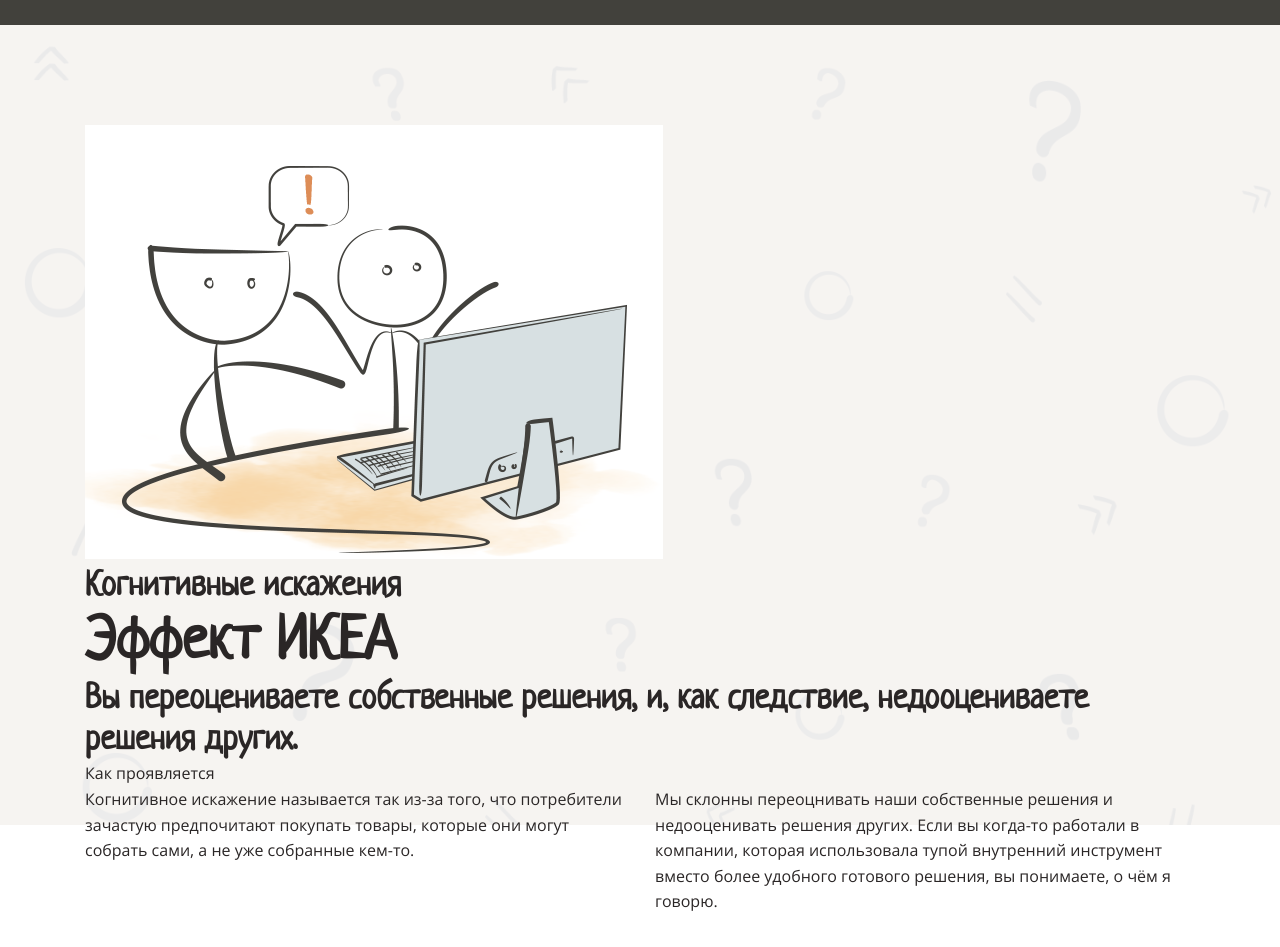
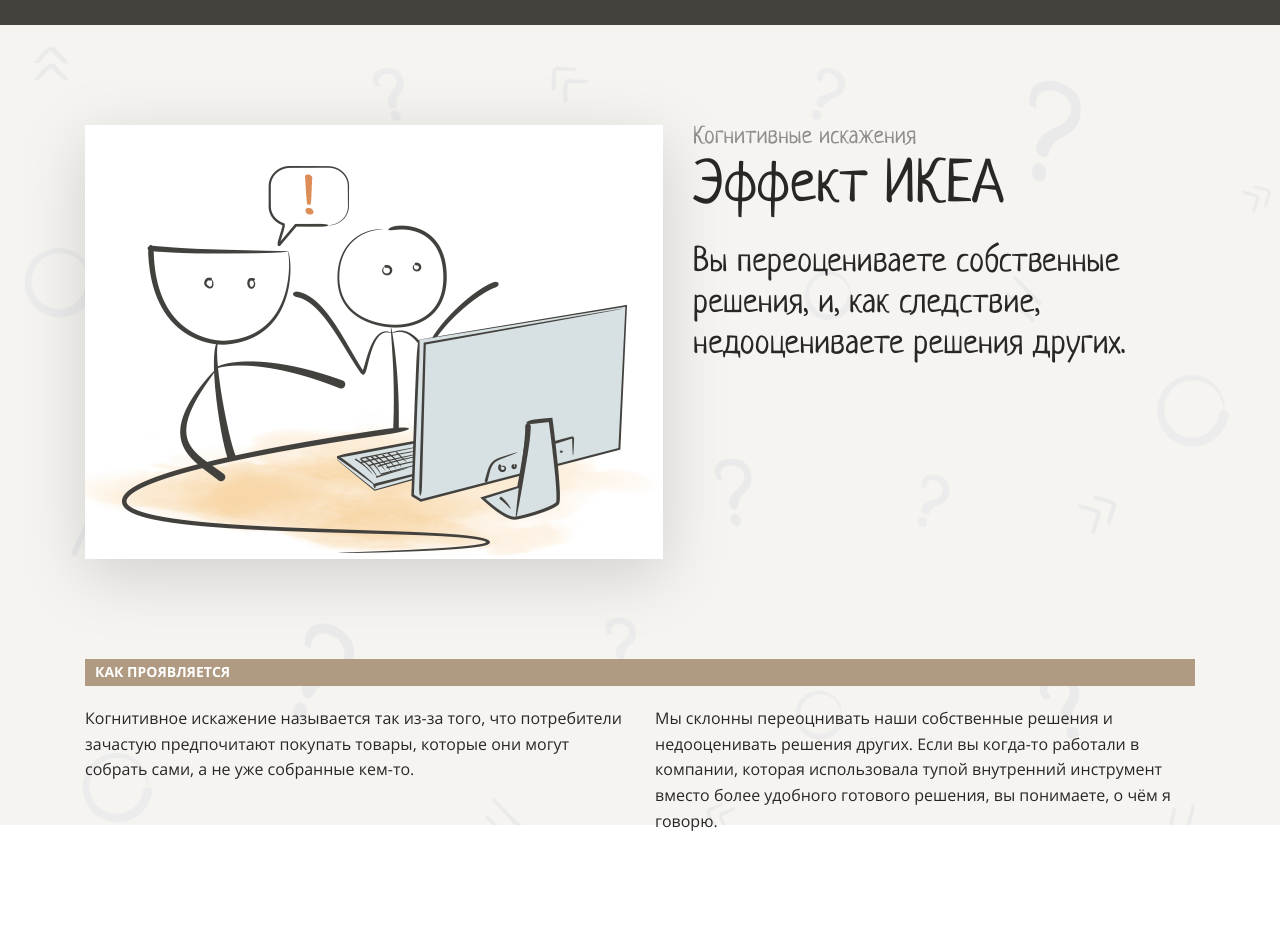
Before and after one commit to Vladislav557/layout-designer-project-58, a website: page src/index.html in a window 1280 px wide. Shown: the part 2600-3547 px from the top of the page. Drawn offline with Linux system fonts and the light colour scheme.

Commit message:
add sections ikea

```diff
--- a/src/index.html
+++ b/src/index.html
@@ -118,13 +118,13 @@
                 <div class="effect-title">
                     <img src="./assets/images/1.png" alt="Человек не слушает то, что ему советуют">
                     <div class="chapter">
-                        <h3>Когнитивные искажения</h3>
+                        <b>Когнитивные искажения</b>
                         <h2>Эффект ИКЕА</h2>
-                        <h3>Вы переоцениваете собственные решения, и, как следствие, недооцениваете решения других.</h3>
+                        <b>Вы переоцениваете собственные решения, и, как следствие, недооцениваете решения других.</b>
                     </div>
                 </div>
                 <div class="simptoms">
-                    <p>Как проявляется</p>
+                    <h3 class="font-upper">Как проявляется</h3>
                     <div class="columns-2">
                         <p>Когнитивное искажение называется так из-за того, что потребители зачастую предпочитают покупать товары, которые они могут собрать сами, а не уже собранные кем-то.</p>
                         <p>Мы склонны переоцнивать наши собственные решения и недооценивать решения других. Если вы когда-то работали в компании, которая использовала тупой внутренний инструмент вместо более удобного готового решения, вы понимаете, о чём я говорю.</p>
--- a/src/styles/ikea.css
+++ b/src/styles/ikea.css
@@ -5,3 +5,46 @@
 .ikea-effect {
   position: relative;
 }
+
+.effect-title {
+  display: flex;
+}
+
+.effect-title img {
+  margin-right: 30px;
+
+  filter: drop-shadow(0 16px 32px rgba(0 0 0 / 15%));
+}
+
+.simptoms h3 {
+  margin-top: 100px;
+  margin-bottom: 20px;
+  padding: 5px 10px;
+
+  color: var(--color-white);
+  font-size: 14px;
+  font-family: "Open Sans", serif;
+
+  background-color: var(--color-brown);
+}
+
+.chapter h2 {
+  margin-bottom: 20px;
+
+  font-weight: 400;
+}
+
+.chapter b {
+  color: var(--color-dark-translucent);
+  font-weight: 400;
+  font-size: 24px;
+  font-family: Neucha, sans-serif;
+}
+
+.chapter h2 + b {
+  color: var(--color-dark);
+  font-weight: 400;
+  font-size: 34px;
+  font-family: Neucha, sans-serif;
+  line-height: 1.2;
+}
```
